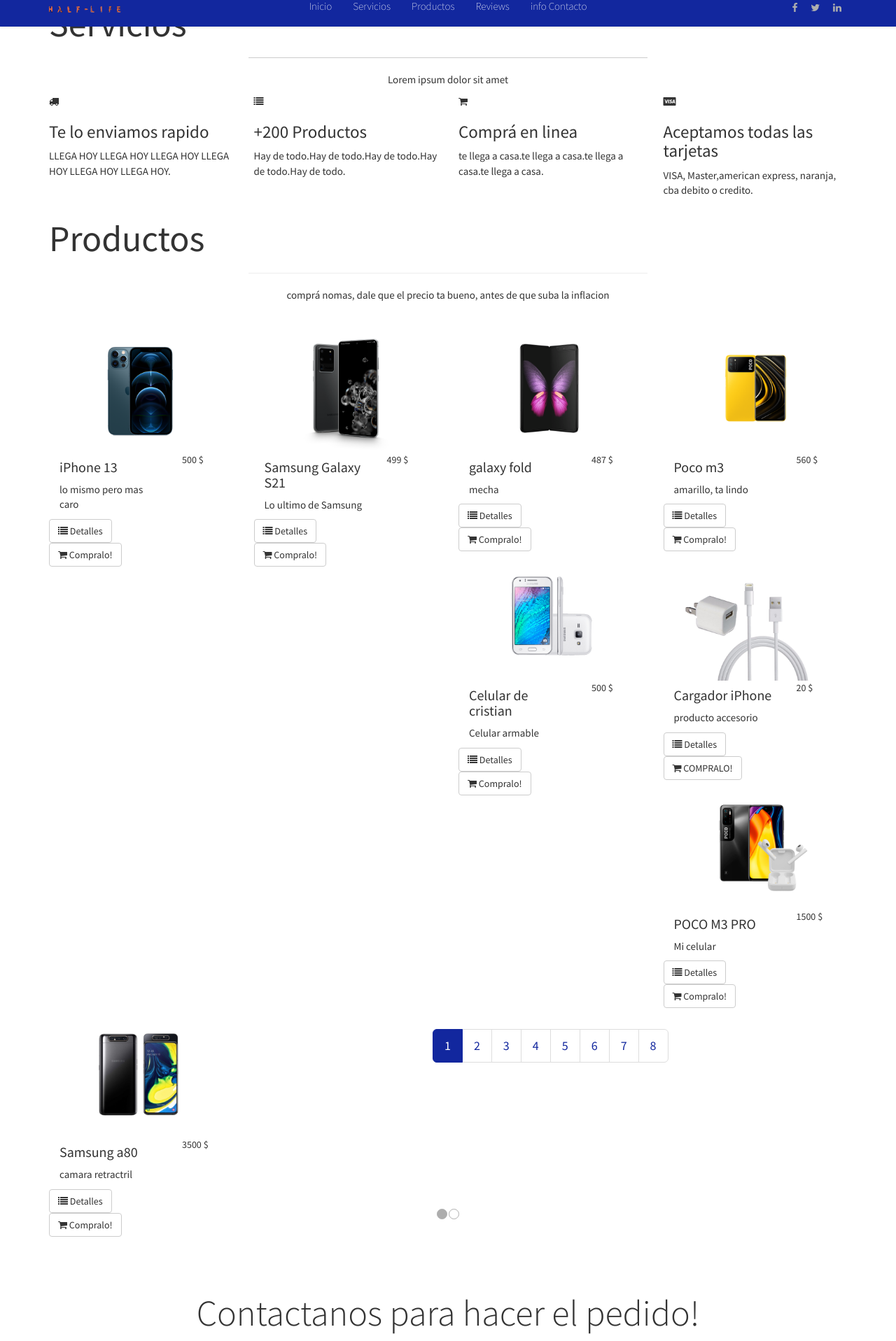
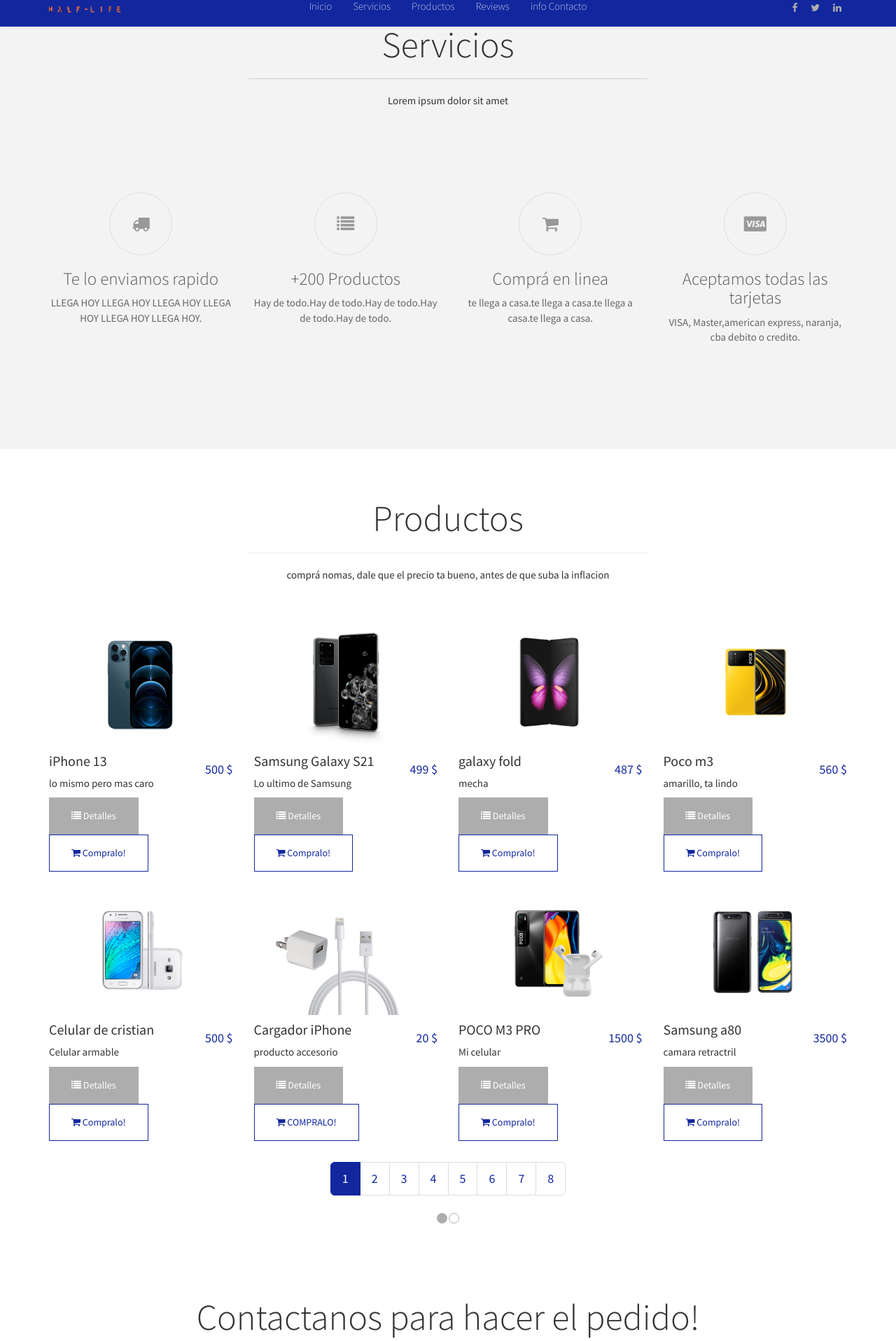
Before and after one commit to Danilo2504/omniphone, a PHP site: page / in a window 1280 px wide. Shown: the part 15-1932 px from the top of the page at 70% size. Run offline with PHP 8.4, Linux system fonts and the light colour scheme; some libraries are stand-ins or nearby versions.

Commit message:
Arregle el error que desordenaba todo

```diff
--- a/pagina bootstrap pilaseba/css/main.css
+++ b/pagina bootstrap pilaseba/css/main.css
@@ -167,30 +167,30 @@
   background: #868686;
 }
 
-#services {
+#servicios {
   padding: 30px 0;
   background-color: #f3f3f3;
 }
 
-#services .title {
+#servicios .title {
   font-weight: 300;
   text-align: center;
 }
 
-#services .service-wrapper {
+#servicios .service-wrapper {
   padding: 110px 0;
 }
-#services .block {
+#servicios .block {
   cursor: pointer;
   text-align: center;
 }
-#services .block:hover .icon i {
+#servicios .block:hover .icon i {
   color: #fff;
 }
-#services .block:hover h3 {
+#servicios .block:hover h3 {
   color: #12279e;
 }
-#services .block:hover .icon {
+#servicios .block:hover .icon {
   border: 1px solid #FFFFFF;
   background: #12279e;
   color: #fff;
@@ -198,7 +198,7 @@
   -moz-box-shadow: 0 0 0px 2px #12279e;
   box-shadow: 0 0 0px 2px #12279e;
 }
-#services .block .icon {
+#servicios .block .icon {
   width: 90px;
   height: 90px;
   margin: 0 auto;
@@ -209,7 +209,7 @@
   -o-transition: .2s all;
   transition: .2s all;
 }
-#services .block i {
+#servicios .block i {
   font-size: 25px;
   line-height: 90px;
   color: #989898;
@@ -217,46 +217,46 @@
   -o-transition: .2s all;
   transition: .2s all;
 }
-#services .block h3 {
+#servicios .block h3 {
   color: #555;
   font-weight: 300;
 }
-#services .block p {
+#servicios .block p {
   color: #666;
 }
-#products {
+#productos {
   padding: 50px 0;
 }
-#products .title {
+#productos .title {
   font-weight: 300;
   text-align: center;
 }
 
-#products .product {
+#productos .product {
   margin-top:20px;
 }
 
-#products .product-info .col-sm-8, #products .product-info .col-sm-4{
+#productos .product-info .col-sm-8, #productos .product-info .col-sm-4{
   padding:0;
 }
 
-#products .product-btns li {
+#productos .product-btns li {
   display: inline-block;
 }
-#products .product-btns li a {
+#productos .product-btns li a {
   color: #fff;
   border: none;
   border-radius: 0;
   padding: 15px 31px 16px;
   font-size: 14px;
 }
-#products .download-btn li a i {
+#productos .download-btn li a i {
   margin-right: 10px;
   font-size: 20px;
   color:#12279e !important;
 }
 
-#products .btn-blue-o {
+#productos .btn-blue-o {
   border: 1px solid #12279e !important;
   -webkit-transition: .2s all;
   -o-transition: .2s all;
@@ -264,19 +264,19 @@
   color:#12279e !important;
 }
 
-#products .btn-blue-o:hover {
+#productos .btn-blue-o:hover {
   background: #ff001b !important;
   color:#FFF !important;
 }
 
-#products .btn-grey{
+#productos .btn-grey{
   background: #adadad;
   border:1px solid #adadad !important;
   -webkit-transition: .2s all;
   -o-transition: .2s all;
   transition: .2s all;
 }
-#products .btn-grey:hover {
+#productos .btn-grey:hover {
   background: #868686;
 }
 
@@ -295,7 +295,7 @@
   border-color:#12279e !important;
 }
 
-#products .price {
+#productos .price {
   font-size:18px;
   display:block;
   text-align:right;
@@ -340,12 +340,12 @@
   color:#ff001b;
 }
 
-#testimonials {
+#reviews {
   background-color: #f5f5f5;
 }
 
 
-#testimonials .carousel-inner .item {
+#reviews .carousel-inner .item {
   background-size: cover;
 }
 
```
